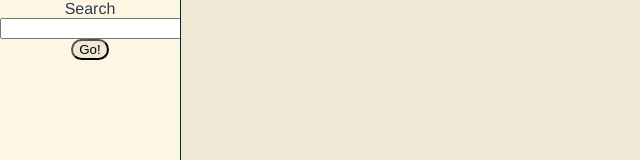
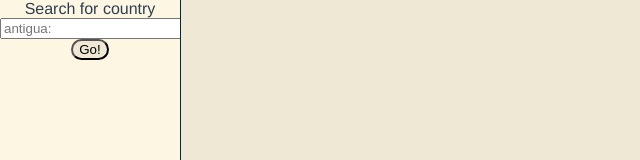
Before and after one commit to AndreasMeier12/countrywebgui, a Vue app: page / in a window 1280 px wide. Shown: the top 160 px of the page, without its empty margins (0-640 px from the left). Built offline with nearby package versions, Linux system fonts and the light colour scheme; no server answers.

Commit message:
Improve UX of search

```diff
--- a/src/components/SearchForm.vue
+++ b/src/components/SearchForm.vue
@@ -1,8 +1,8 @@
 <template>
     <div id="search-field">
         <form id="search-form" @submit.prevent="search">
-            <label>Search
-                <input v-model="searchName" type="text"/>
+            <label>Search for country
+                <input v-model="searchName" type="text" id="search-form-input" placeholder="antigua:" />
             </label>
             <button class="small-button">Go!</button>
         </form>
```
